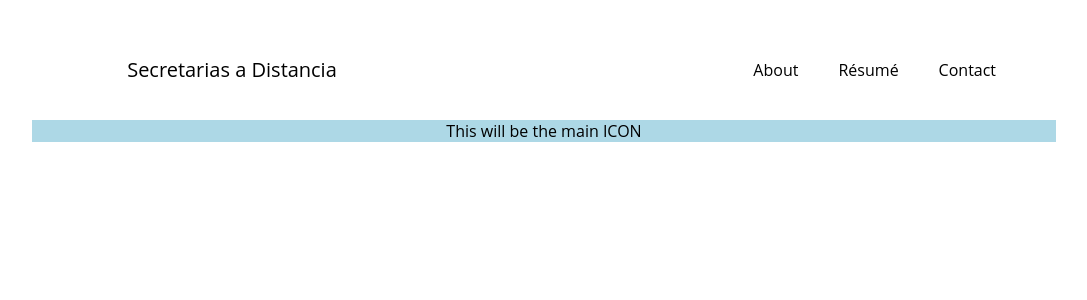
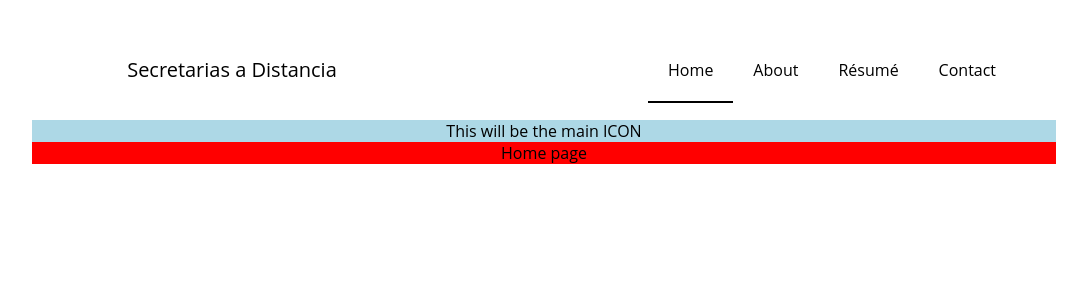
Before and after one commit to jesusjmiranda/virtualAssistantSite, a React (Create React App) app: page / in a window 1280 px wide. Shown: the top 300 px of the page, without its empty margins (96-1183 px from the left). Built offline with nearby package versions, Linux system fonts and the light colour scheme.

Commit message:
Add Home route that only matches with exact route to prevent multi route render

```diff
--- a/src/App.js
+++ b/src/App.js
@@ -1,4 +1,5 @@
 import { Route } from "react-router-dom";
+import Home from './pages/Home'
 import About from "./pages/About";
 import Resume from "./pages/Resume";
 import Contact from "./pages/Contact";
@@ -15,6 +16,9 @@ const App = () => {
         </div>
       </header>
       <main className={classes.app_main}>
+        <Route exact path="/">
+          <Home />
+        </Route>
         <Route path="/about">
           <About />
         </Route>
--- a/src/components/BurgerMenu/BurgerMenu.module.css
+++ b/src/components/BurgerMenu/BurgerMenu.module.css
@@ -3,7 +3,7 @@
 }
 :root {
     --burger-width: 40px;
-    --line-height: 2px;
+    --line-height: 1px;
 }
 
 @media (max-width: 620px) {
--- a/src/components/Navbar/Navbar.js
+++ b/src/components/Navbar/Navbar.js
@@ -22,6 +22,7 @@ const Navbar = () => {
     <nav className={styles.navbar}>
       <MenuTitle text={"Secretarias a Distancia"}/>
       <div className={styles.menuItemContainer}>
+        <MenuItem text={"Home"} path={"/"} />
         <MenuItem text={"About"} path={"/about"} />
         <MenuItem text={"Résumé"} path={"/resume"} />
         <MenuItem text={"Contact"} path={"/contact"} />
--- a/src/pages/Home.js
+++ b/src/pages/Home.js
@@ -1,7 +1,9 @@
 const Home = () => {
+    return (
     <div>
         Home page
     </div>
+    )
 }
 
 export default Home
```
